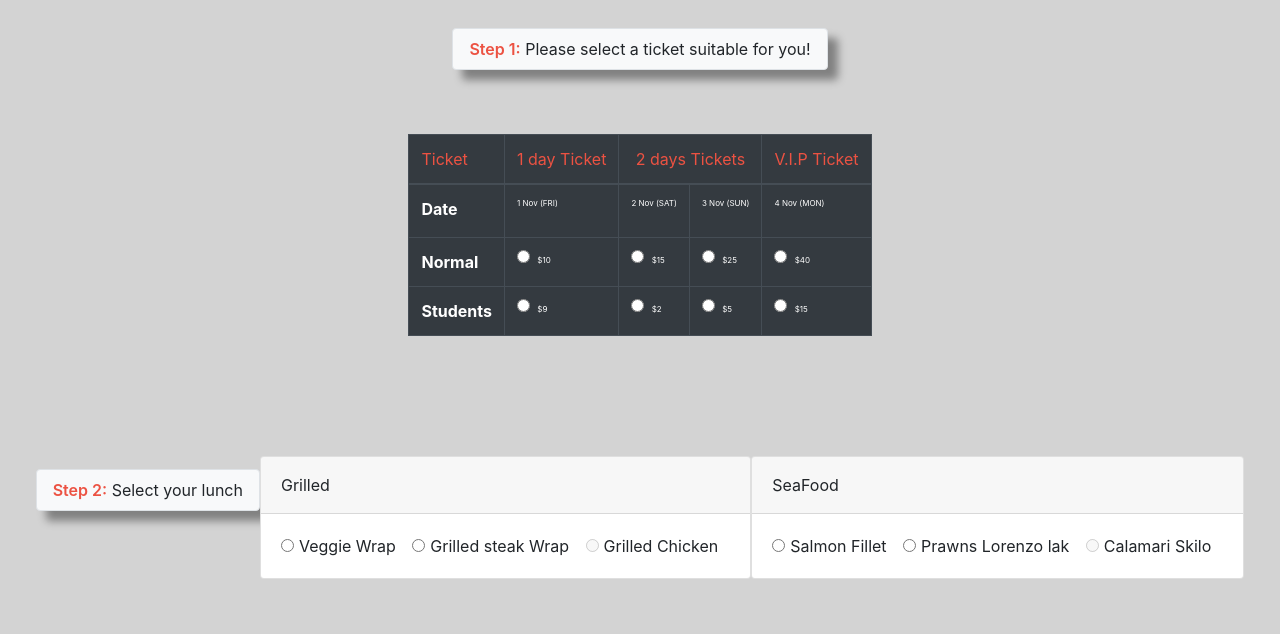
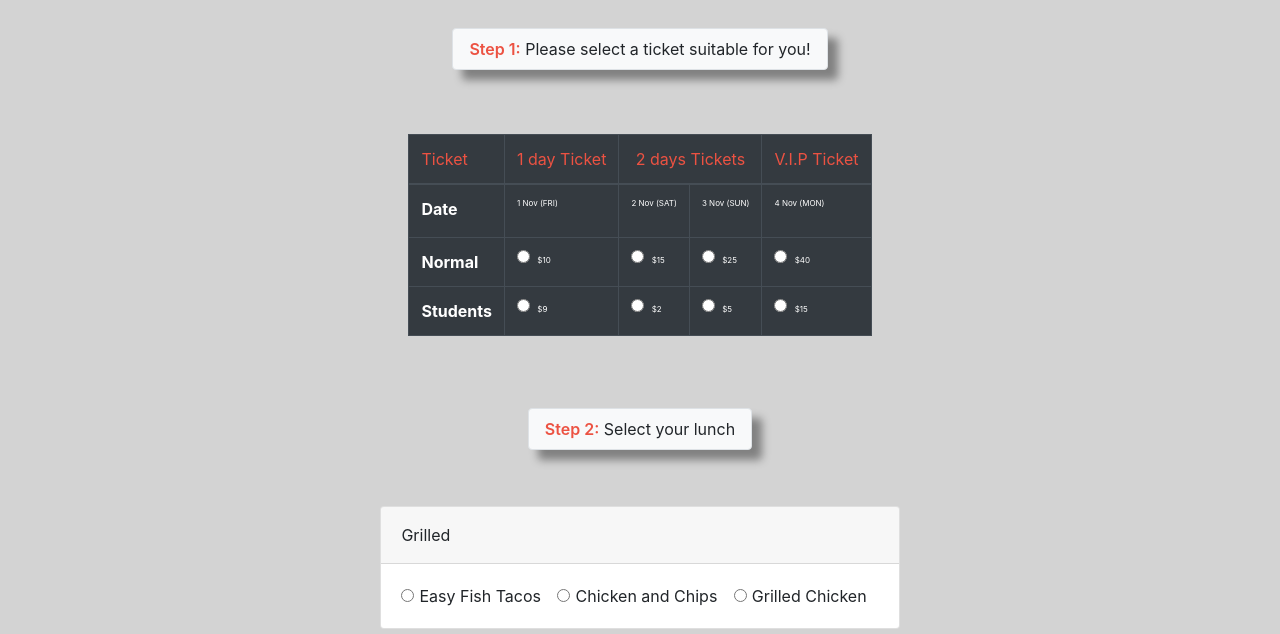
Before and after one commit to Haywhizzz/World-Summit-AI, a plain HTML site: page tickets.html in a window 1280 px wide. Shown: the part 166-800 px from the top of the page. Drawn offline with nearby package versions, Linux system fonts and the light colour scheme.

Commit message:
Add styling to meal section

```diff
--- a/assets/styles/tickets.css
+++ b/assets/styles/tickets.css
@@ -68,6 +68,16 @@ button {
     margin: 0 auto;
 }
 
+* {
+  box-sizing: border-box;
+}
+
+.meal-wrapper {
+    max-width: 1100px;
+    margin: auto;
+    flex-direction: column;
+}
+
 .tickets-title {
     display: flex;
     flex-direction: column;
--- a/tickets.html
+++ b/tickets.html
@@ -203,17 +203,17 @@
                     <div class="card-body">
                         <div class="form-check-inline">
                             <label class="form-check-label">
-                                <input type="radio" class="form-check-input" name="optradio" />Veggie Wrap
+                                <input type="radio" class="form-check-input" name="optradio" />Easy Fish Tacos
                             </label>
                         </div>
                         <div class="form-check-inline">
                             <label class="form-check-label">
-                                <input type="radio" class="form-check-input" name="optradio" />Grilled steak Wrap
+                                <input type="radio" class="form-check-input" name="optradio" />Chicken and Chips
                             </label>
                         </div>
                         <div class="form-check-inline disabled">
                             <label class="form-check-label">
-                                <input type="radio" class="form-check-input" name="optradio" disabled />Grilled Chicken
+                                <input type="radio" class="form-check-input" name="optradio" />Grilled Chicken
                             </label>
                         </div>
                     </div>
@@ -225,17 +225,17 @@
                     <div class="card-body">
                         <div class="form-check-inline">
                             <label class="form-check-label">
-                                <input type="radio" class="form-check-input" name="optradio" />Salmon Fillet
+                                <input type="radio" class="form-check-input" name="optradio" />Simple Salmon Chowder
                             </label>
                         </div>
                         <div class="form-check-inline">
                             <label class="form-check-label">
-                                <input type="radio" class="form-check-input" name="optradio" />Prawns Lorenzo lak
+                                <input type="radio" class="form-check-input" name="optradio" />Simple Moroccan Salmon
                             </label>
                         </div>
                         <div class="form-check-inline disabled">
                             <label class="form-check-label">
-                                <input type="radio" class="form-check-input" name="optradio" disabled />Calamari Skilo
+                                <input type="radio" class="form-check-input" name="optradio" />Calamari Skilo
                             </label>
                         </div>
                     </div>
```
